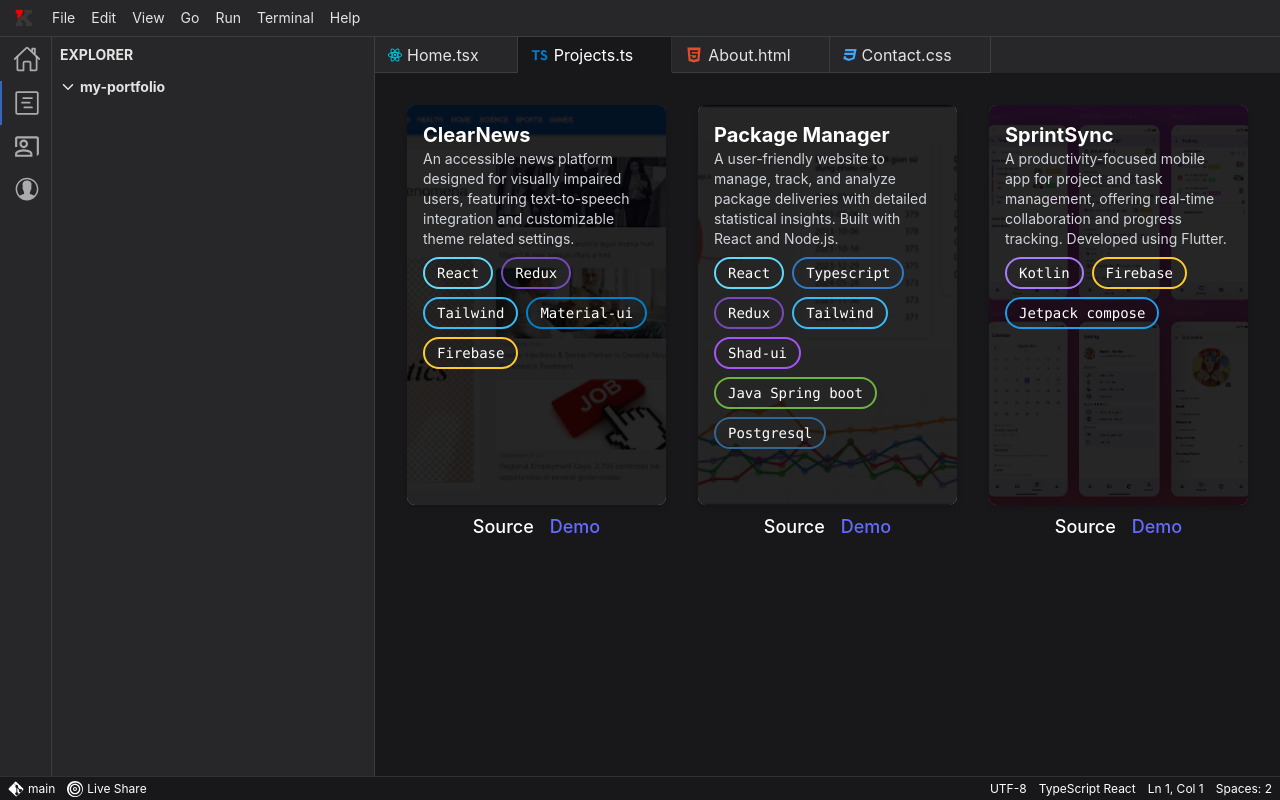
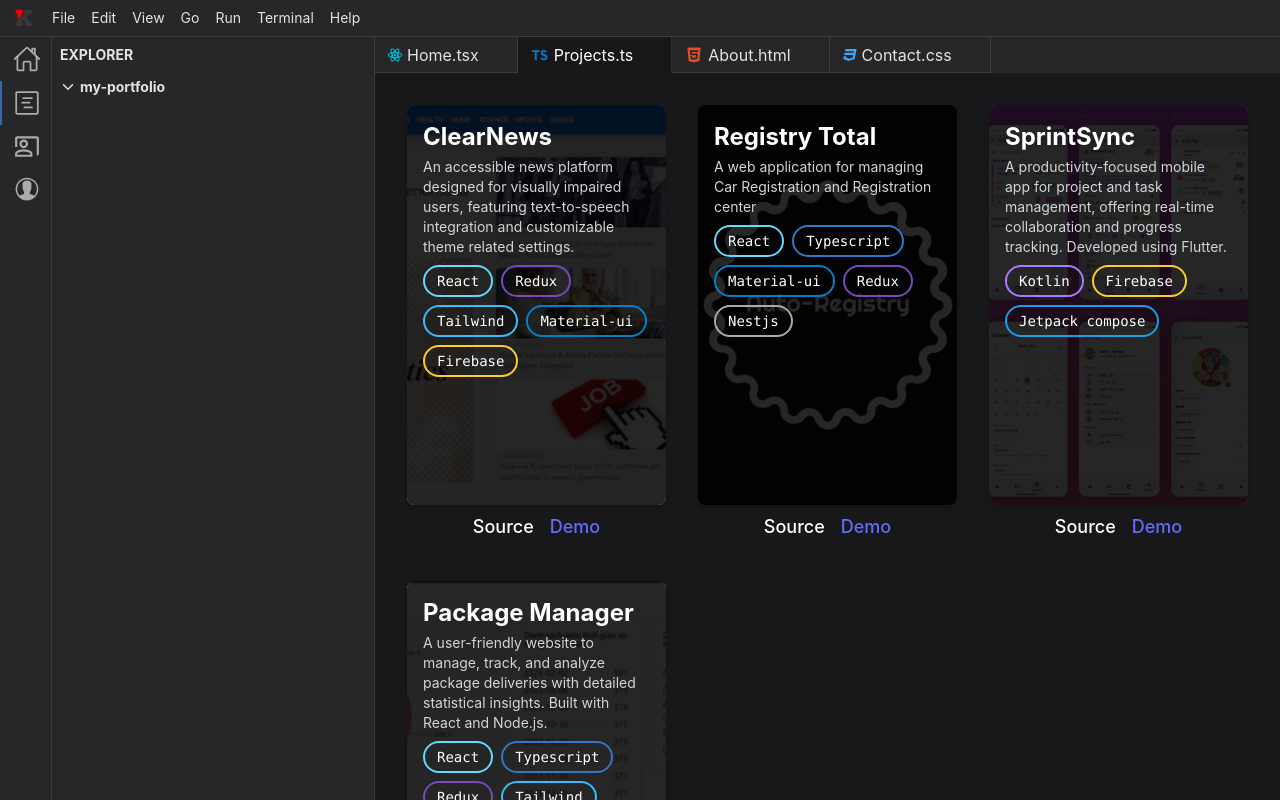
Before and after one commit to NTKdz/my-portfolio, a React (Vite) app: page /projects in a window 1280 px wide. Built offline with nearby package versions, Linux system fonts and the light colour scheme.

Commit message:
update more project

```diff
--- a/src/pages/projects/Projects.tsx
+++ b/src/pages/projects/Projects.tsx
@@ -9,9 +9,27 @@ const projects = [
       "An accessible news platform designed for visually impaired users, featuring text-to-speech integration and customizable theme related settings.",
     image: "./assets/clearnews.png",
     languages: ["React", "Redux", "Tailwind", "Material-ui", "Firebase"],
+    source: "https://github.com/NTKdz/tuong-tac-nguoi-may",
+    demo: "https://tuong-tac-nguoi-may.vercel.app",
+  },
+  {
+    title: "Registry Total",
+    description:
+      "A web application for managing Car Registration and Registration center",
+    image: "./assets/registry-total.png",
+    languages: ["React", "Typescript", "Material-ui", "Redux", "Nestjs"],
     source:
       "https://github.com/NTKdz/clone-web-project---uet-phat-trien-ung-dung-web",
-    demo: "https://tuong-tac-nguoi-may.vercel.app",
+    demo: "https://example.com/",
+  },
+  {
+    title: "SprintSync",
+    description:
+      "A productivity-focused mobile app for project and task management, offering real-time collaboration and progress tracking. Developed using Flutter.",
+    image: "./assets/sprintsync.png",
+    languages: ["Kotlin", "Firebase", "Jetpack compose"],
+    source: "https://github.com/NTKdz/clone-mobile-project---uet-mobdev20",
+    demo: "https://example.com/",
   },
   {
     title: "Package Manager",
@@ -28,16 +46,6 @@ const projects = [
       "Postgresql",
     ],
     source: "https://github.com/NTKdz/package-manager",
-    demo: "https://example.com/",
-  },
-
-  {
-    title: "SprintSync",
-    description:
-      "A productivity-focused mobile app for project and task management, offering real-time collaboration and progress tracking. Developed using Flutter.",
-    image: "./assets/sprintsync.png",
-    languages: ["Kotlin", "Firebase", "Jetpack compose"],
-    source: "https://github.com/NTKdz/clone-mobile-project---uet-mobdev20",
     demo: "https://example.com/",
   },
 ];
@@ -91,7 +99,7 @@ export default function Projects() {
                 <div className="group absolute top-0 left-0 w-full h-full bg-black hover:bg-opacity-0 transition-opacity bg-opacity-80 z-1 flex justify-center">
                   <div className="p-4 group-hover:opacity-0 transition-opacity duration-300">
                     {/* <div className="w-full h-1/3"></div> */}
-                    <h2 className="text-xl font-bold text-white">
+                    <h2 className="text-2xl font-bold text-white mb-1">
                       {item.title}
                     </h2>
                     <p className="text-gray-300 text-sm mb-2">
```
Also changed, not shown: public/assets/registry-total.png (added).
